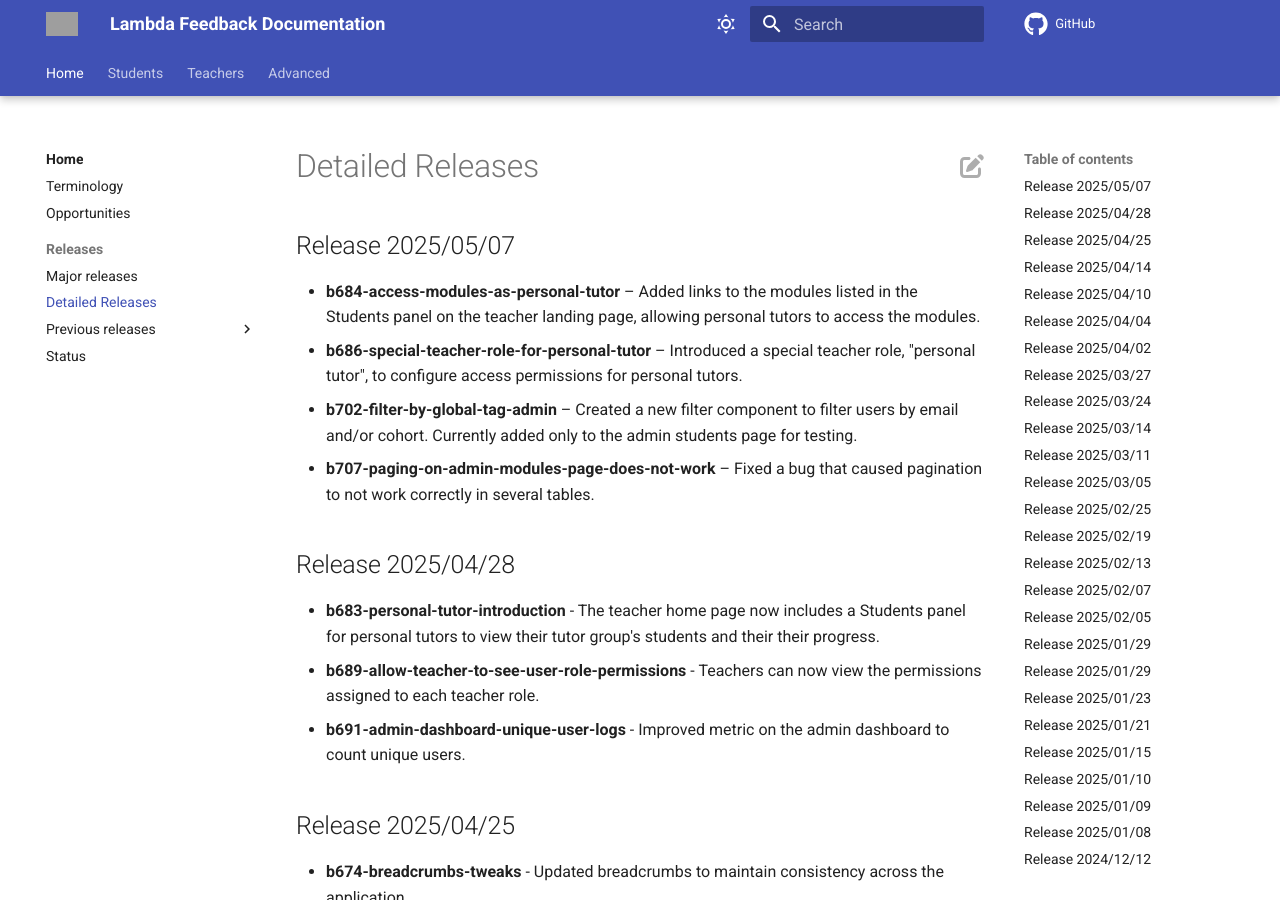
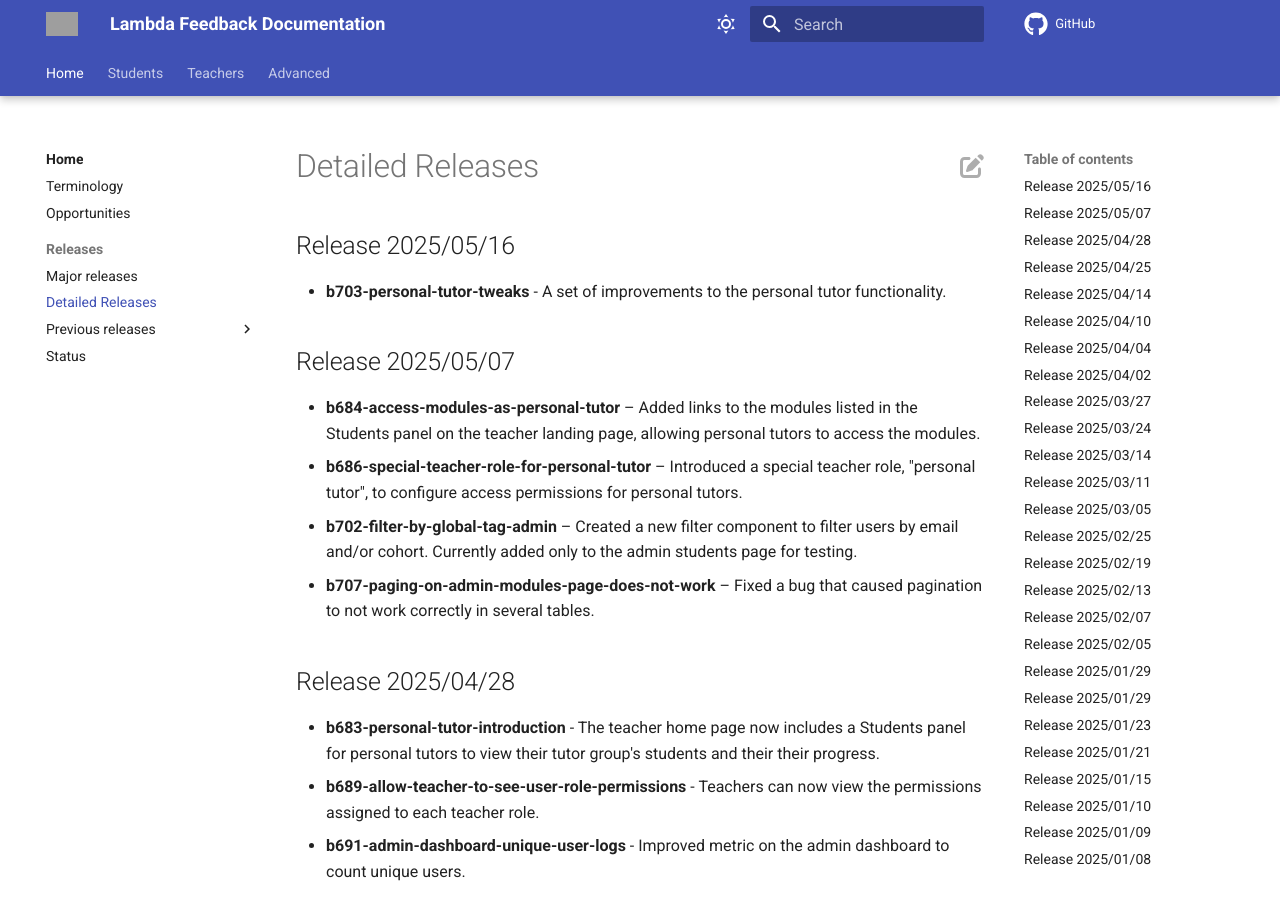
Before and after one commit to lambda-feedback/user-documentation, an MkDocs documentation site: the page built from docs/releases/detailed_releases.md, in a window 1280 px wide and 900 px high. Built offline with MkDocs 1.6.1 and Material for MkDocs 9.7.7, drawn with Linux system fonts in a browser that asks for light colours; comment, search, counter and statistics services are not loaded; grey boxes are pictures that could not be loaded.

Commit message:
Release 2025/05/16 added

```diff
--- a/docs/releases/detailed_releases.md
+++ b/docs/releases/detailed_releases.md
@@ -1,3 +1,7 @@
+## Release 2025/05/16
+
+- **b703-personal-tutor-tweaks** - A set of improvements to the personal tutor functionality.
+
 ## Release 2025/05/07
 
 - **b684-access-modules-as-personal-tutor** – Added links to the modules listed in the Students panel on the teacher landing page, allowing personal tutors to access the modules.
```
